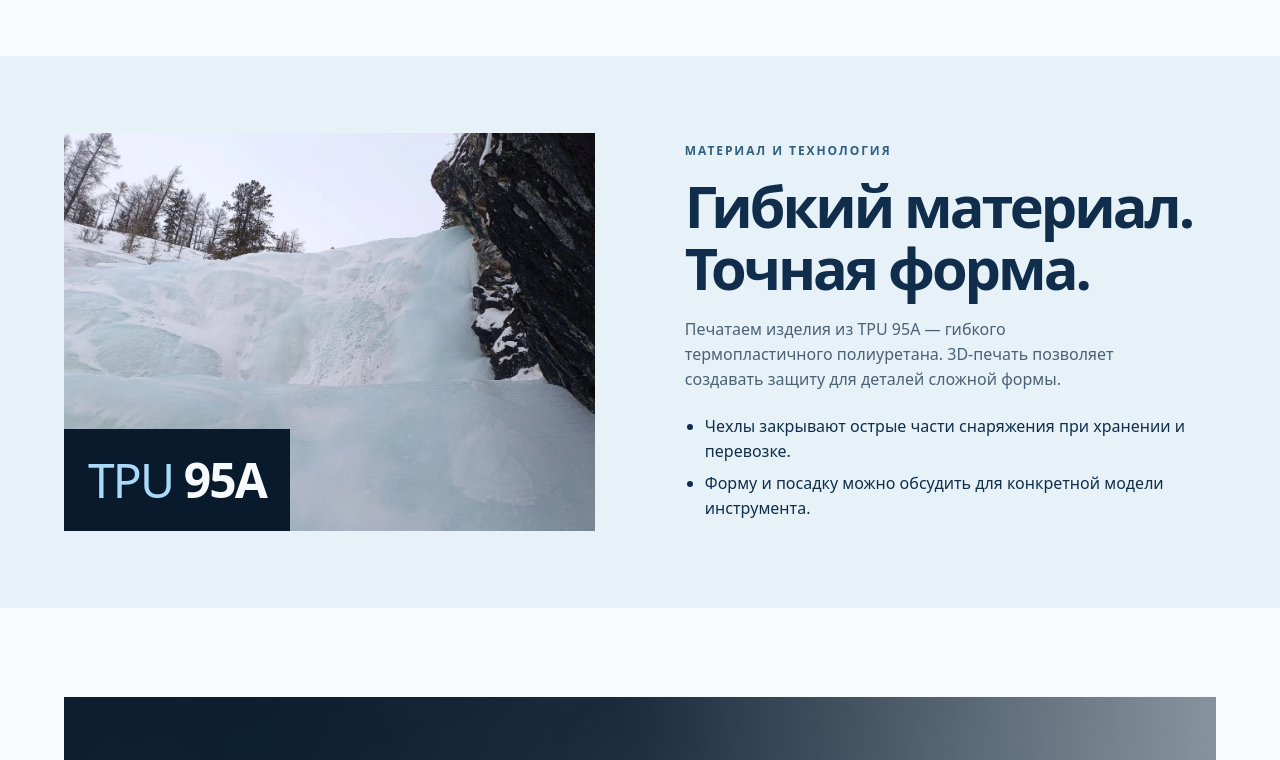
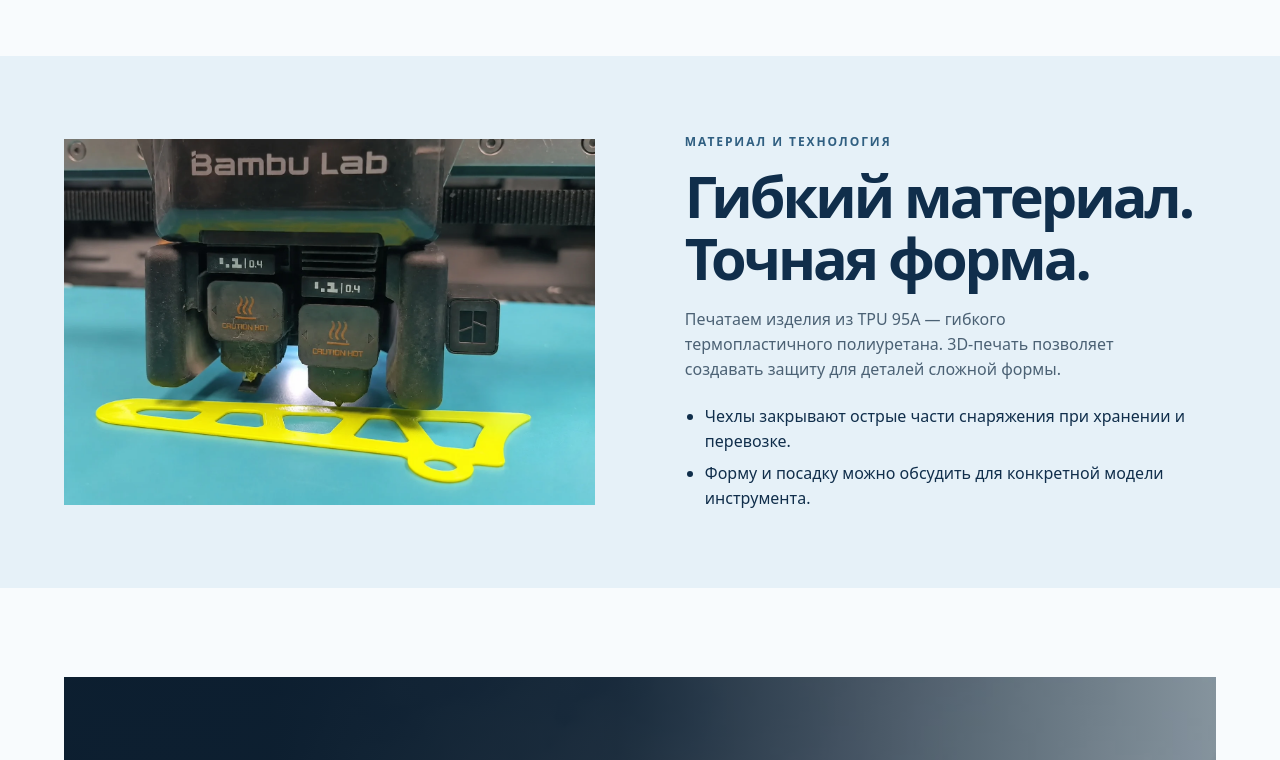
Before and after one commit to AswatAdida/etun-gear-site, a plain HTML site: page index.html in a window 1280 px wide. Shown: the part 1480-2240 px from the top of the page. Drawn offline with Linux system fonts and the light colour scheme.

Commit message:
feat: add 3d printing photo to material section

```diff
--- a/index.html
+++ b/index.html
@@ -154,9 +154,8 @@ ym(114141068,'init',{
 
   <section class="material" id="material" aria-labelledby="material-title">
     <div class="shell split">
-      <div class="feature-photo material-photo">
-        <img src="assets/editorial/09_ice_detail.webp" alt="" width="1280" height="961" loading="lazy">
-        <div class="material-mark" aria-hidden="true">TPU <strong>95A</strong></div>
+      <div class="material-photo">
+        <img src="assets/production/etun-3d-printing.webp" alt="Принтер Bambu Lab печатает жёлтую защиту для ледового инструмента" width="1511" height="1041" loading="lazy">
       </div>
       <div class="feature-copy">
         <p class="eyebrow">Материал и технология</p>
--- a/style.css
+++ b/style.css
@@ -145,17 +145,7 @@ h3 { font-size: 21px; letter-spacing: -.025em; }
 .feature-copy p:not(.eyebrow) { margin-top: 18px; }
 .feature-list { margin: 22px 0 0; padding-left: 1.25em; }
 .feature-list li + li { margin-top: 8px; }
-.material-mark {
-  position: absolute;
-  bottom: 0;
-  left: 0;
-  padding: 14px 24px;
-  background: var(--night);
-  color: var(--ice);
-  font-size: clamp(22px, 4vw, 48px);
-  letter-spacing: -.04em;
-}
-.material-mark strong { color: var(--snow); }
+.material-photo img { width: 100%; height: auto; }
 .delivery { padding-bottom: 0; }
 .delivery-panel { position: relative; isolation: isolate; color: white; background: var(--navy); overflow: hidden; }
 .delivery-panel img { position: absolute; z-index: -2; inset: 0; height: 100%; width: 100%; object-fit: cover; object-position: center 57%; }
```
Also changed, not shown: assets/production/etun-3d-printing.webp (added).
